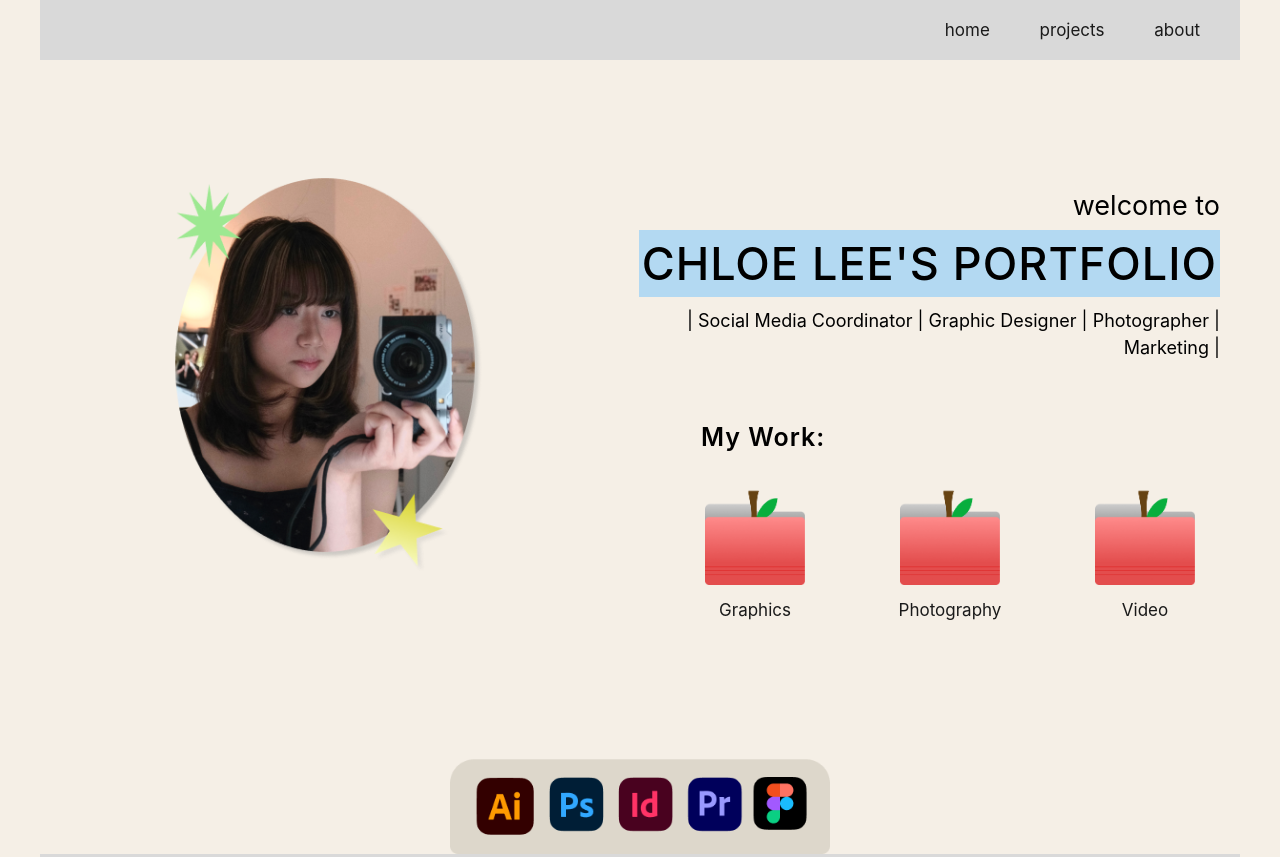
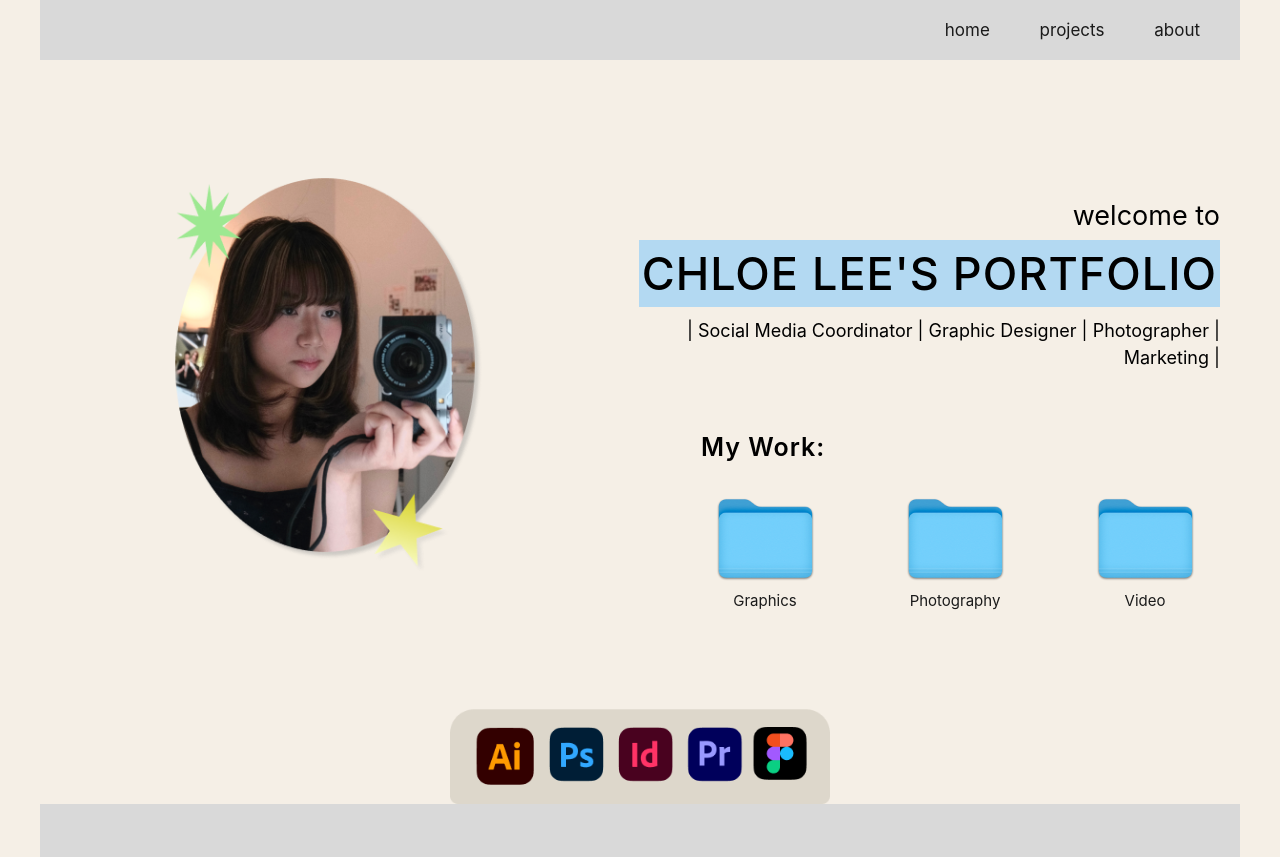
Before and after one commit to chloeleehc/a3-webdesign, a plain HTML site: page index.html in a window 1280 px wide. Shown: the top 857 px of the page. Drawn offline with Linux system fonts and the light colour scheme.

Commit message:
( ◕ ◞ ◕ ) auto commit

```diff
--- a/index.html
+++ b/index.html
@@ -101,7 +101,7 @@
     .folder-grid {
       display: grid;
       grid-template-columns: 150px 150px 150px;
-      gap: 45px;
+      gap: 40px;
       justify-content: end;
       text-align: center;
     }
@@ -117,13 +117,14 @@
       margin: 0 auto;
     }
     .folder-item p {
-      font-size: 17px;
-      margin: 15px 0 0 0;
+      font-size: 15px;
+      margin: 10px 0 0 0;
       text-align: center;
     }
 
     .logo-bar-wrapper {
       text-align: center;
+      margin-top: -50px;
       padding: 0 0 0 0;
     }
 
@@ -217,19 +218,19 @@
           <div class="folder-grid">
             <div class="folder-item">
               <a href="#graphic">
-              <img src="AppleFolder.png" width="100" alt="Graphic Folder">
+              <img src="bluefolder.webp" width="125" alt="Graphic Folder">
               <p>Graphics</p>
               </a>
             </div>
             <div class="folder-item">
               <a href="#photography">
-              <img src="AppleFolder.png" width="100" alt="Photography Folder">
+              <img src="bluefolder.webp" width="125" alt="Photography Folder">
               <p>Photography</p>
               </a>
             </div>
             <div class="folder-item">
               <a href="#Videos">
-              <img src="AppleFolder.png" width="100" alt="Video Folder">
+              <img src="bluefolder.webp" width="125" alt="Video Folder">
               <p>Video</p>
               </a>
             </div>
```
Also changed, not shown: bluefolder.webp (added).
